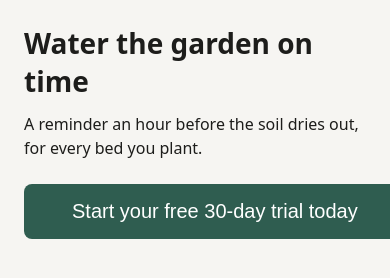
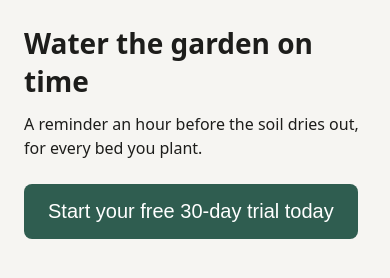
Before and after one commit to clayharmon/eumaeus-fixtures, a website: page index.html in a window 390 px wide. Drawn offline with Linux system fonts and the light colour scheme.

Commit message:
eumaeus job 20261019-150234-e5a7
On a 375 px wide phone, the signup button on index.html is wider than the screen and the page scrolls sideways. Make the button fit inside the viewport at 375 px without changing how it looks on a desktop.

```diff
--- a/index.html
+++ b/index.html
@@ -19,6 +19,9 @@
       background: #2f5d50;
       color: #fff;
     }
+    @media (max-width: 480px) {
+      .cta { white-space: normal; max-width: 100%; box-sizing: border-box; padding: 16px 24px; }
+    }
   </style>
 </head>
 <body>
```
